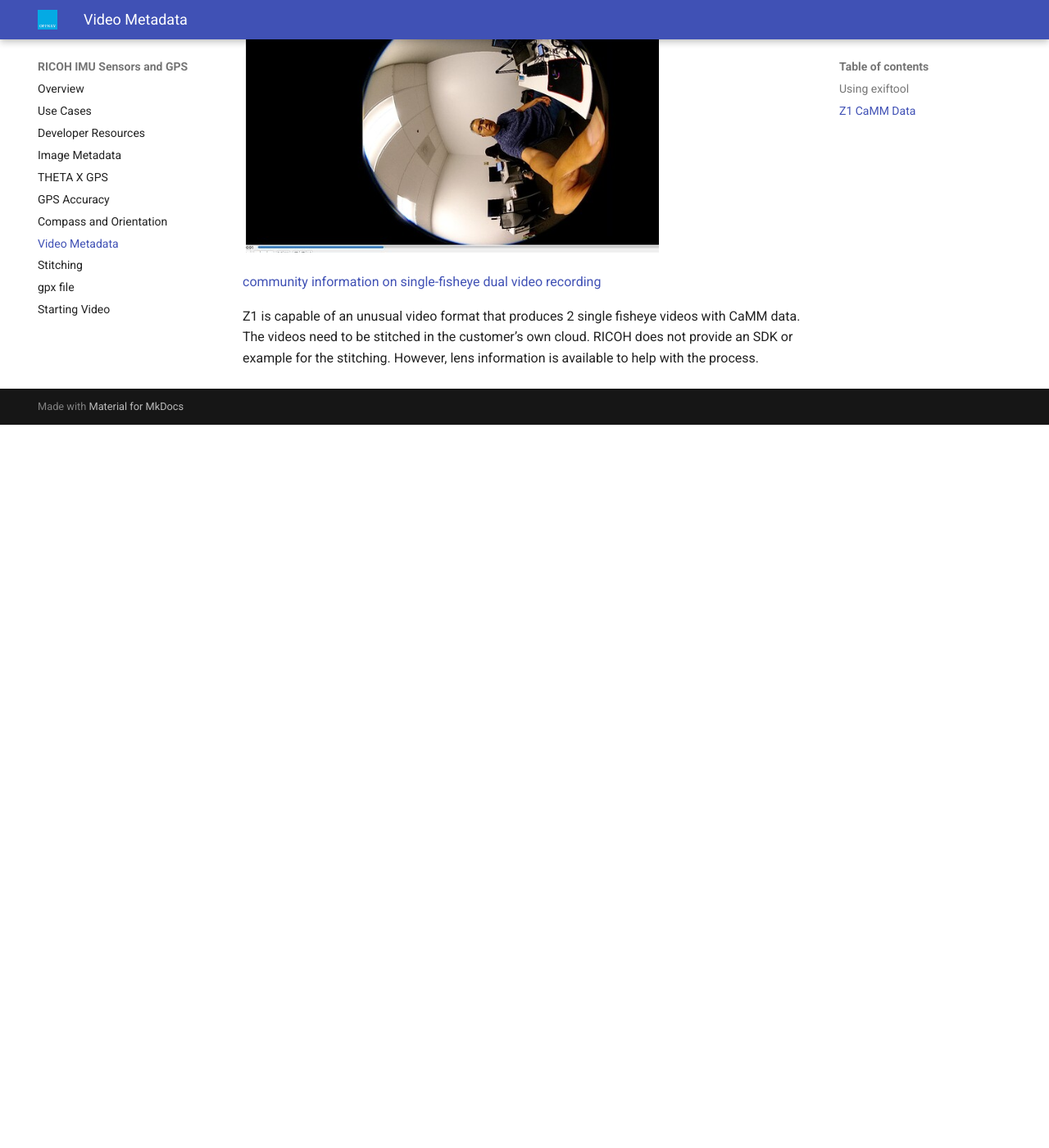
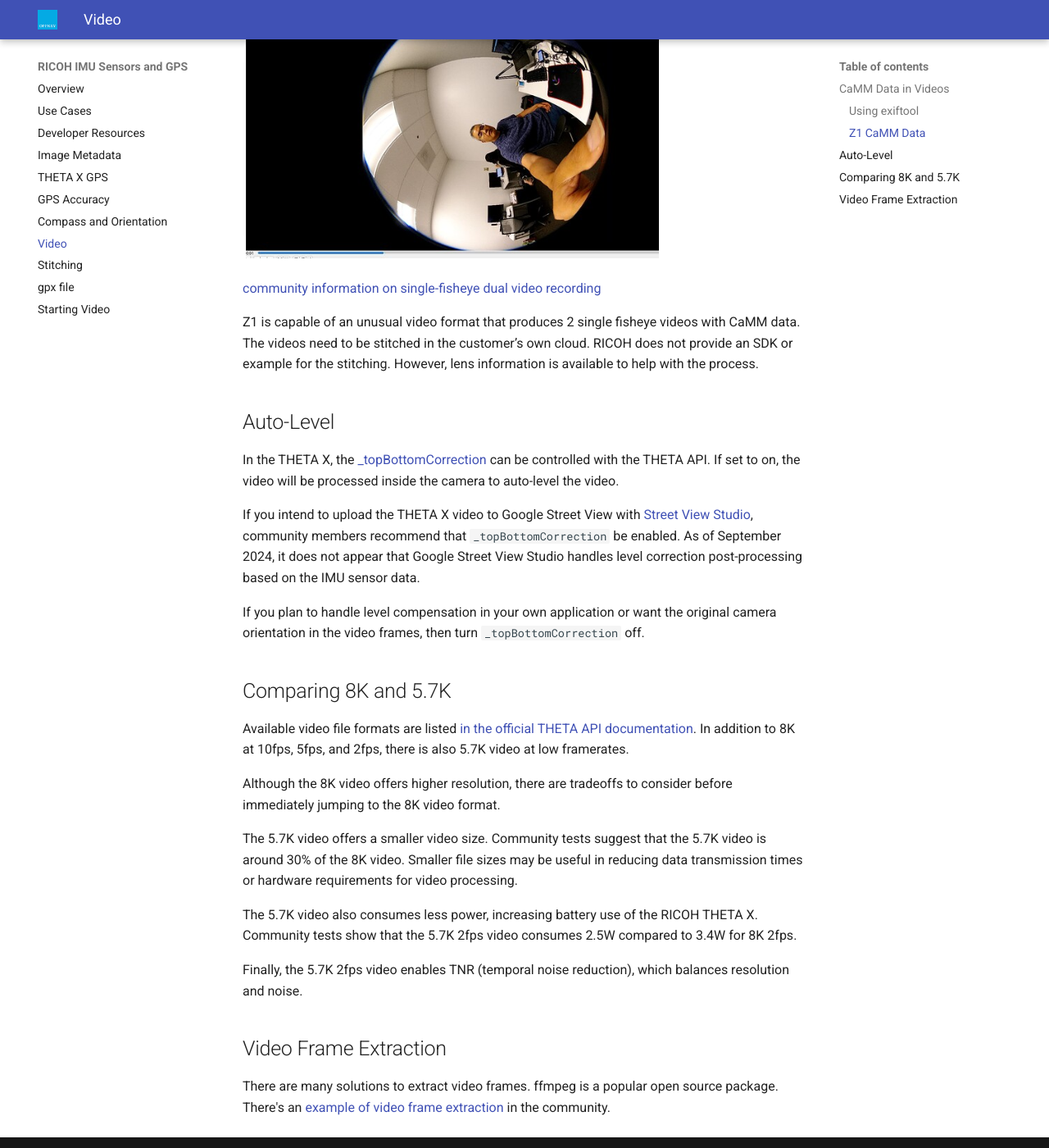
Before and after one commit to codetricity/theta-gis, an MkDocs documentation site: the page built from docs/video.md, in a window 1280 px wide and 1400 px high, scrolled down 2263 px. Shown: the whole window at 82% size. Built offline with MkDocs 1.6.1 and Material for MkDocs 9.7.7, drawn with Linux system fonts in a browser that asks for light colours; before the commit the page ends 2781 px from its top, so only the background shows below that; some of the changed text lies outside the part shown.

Commit message:
changed section from video metadata to vide added topBottomCorrection information added video frame extraction example

````diff
--- a/docs/metadata_video.md
+++ b/docs/video.md
@@ -1,8 +1,8 @@
-# Video Metadata
+# RICOH THETA Video
 
 ![CaMM Data](images/video_metadata/camm_data.png)
 
-CaMM Data in Videos
+## CaMM Data in Videos
 
 * [Official THETA Metadata Specification](https://github.com/ricohapi/theta-api-specs/blob/main/theta-metadata/README.md)
 * THETA X stores IMU data in CaMM format
@@ -11,7 +11,7 @@
 * Note that the example above was produced with a Z1 using a special two fisheye video format specified
 [here](https://github.com/ricohapi/theta-api-specs/blob/main/theta-web-api-v2.1/options/file_format.md)
 
-## Using exiftool
+### Using exiftool
 
 ```text
 exiftool -ee -V3 path/to/your/video.MP4 > path/to/results.txt
@@ -44,10 +44,43 @@
 |  147e57b: 00 13 c7 3f c0 27 9e 40 00 28 e3 3d             [...?.'.@.(.=]
 ```
 
-## Z1 CaMM Data
+### Z1 CaMM Data
 
 ![Z1 single fisheye](images/video_metadata/single_fisheye.png)
 
 [community information on single-fisheye dual video recording](https://community.theta360.guide/t/ricoh-theta-z1-firmware-3-01-1-adds-single-fisheye-simultaneous-recording-of-2-videos-50min-video-length/9095?u=craig)
 
 Z1 is capable of an unusual video format that produces 2 single fisheye videos with CaMM data.  The videos need to be stitched in the customer’s own cloud.  RICOH does not provide an SDK or example for the stitching.  However, lens information is available to help with the process.
+
+## Auto-Level
+
+In the THETA X, the [_topBottomCorrection](https://github.com/ricohapi/theta-api-specs/blob/main/theta-web-api-v2.1/options/_top_bottom_correction.md) can be controlled with the THETA API. If set to on, the video will be processed inside
+the camera to auto-level the video.
+
+If you intend to upload the THETA X video to Google Street View with [Street View Studio](https://streetviewstudio.maps.google.com/), community members recommend that `_topBottomCorrection` be enabled.  As of September 2024, it does
+not appear that Google Street View Studio handles level correction post-processing based on the IMU sensor data.
+
+If you plan to handle level compensation in your own application or want the original camera orientation in the
+video frames, then turn `_topBottomCorrection` off.
+
+## Comparing 8K and 5.7K
+
+Available video file formats are listed [in the official THETA API documentation](https://github.com/ricohapi/theta-api-specs/blob/main/theta-web-api-v2.1/options/file_format.md). In addition to 8K at 10fps, 5fps, and 2fps, there is also 5.7K video at low framerates.
+
+Although the 8K video offers higher resolution, there are tradeoffs to consider before immediately
+jumping to the 8K video format.
+
+The 5.7K video offers a smaller video size. Community tests suggest that the 5.7K video is around 30% of the 8K video. Smaller file sizes may be useful in reducing
+data transmission times or hardware requirements for video processing.
+
+The 5.7K video also consumes less power, increasing battery use of the RICOH THETA X.  Community
+tests show that the 5.7K 2fps video consumes 2.5W compared to 3.4W for 8K 2fps.
+
+Finally, the 5.7K 2fps video enables TNR (temporal noise reduction), which balances resolution and noise.
+
+## Video Frame Extraction
+
+There are many solutions to extract video frames.
+ffmpeg is a popular open source package.  There's an [example of
+video frame extraction](https://community.theta360.guide/t/video-frame-extraction-with-ffmpeg/7738?u=craig)
+in the community.
--- a/mkdocs.yml
+++ b/mkdocs.yml
@@ -15,7 +15,7 @@
   - THETA X GPS: theta_x_internal_gps.md
   - GPS Accuracy: gps_accuracy.md
   - Compass and Orientation: compass_orientation.md
-  - Video Metadata: metadata_video.md
+  - Video: video.md
   - Stitching: stitching.md
   - gpx file: external_gps.md
   - Starting Video: starting_video.md
````
Also changed, not shown: README.md (+15 -0 lines), requirements.txt (added, +38 -0 lines), 1 other file.
